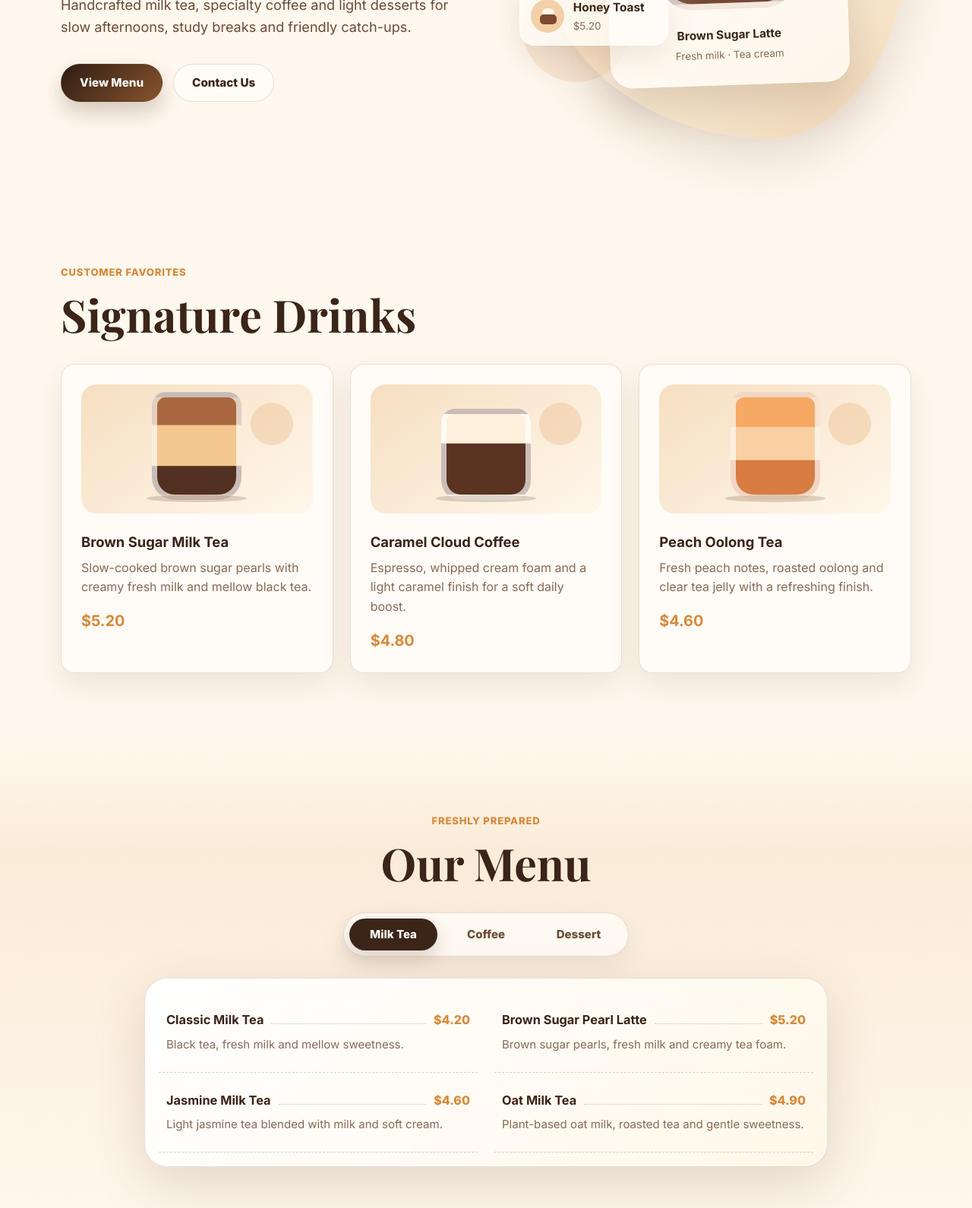
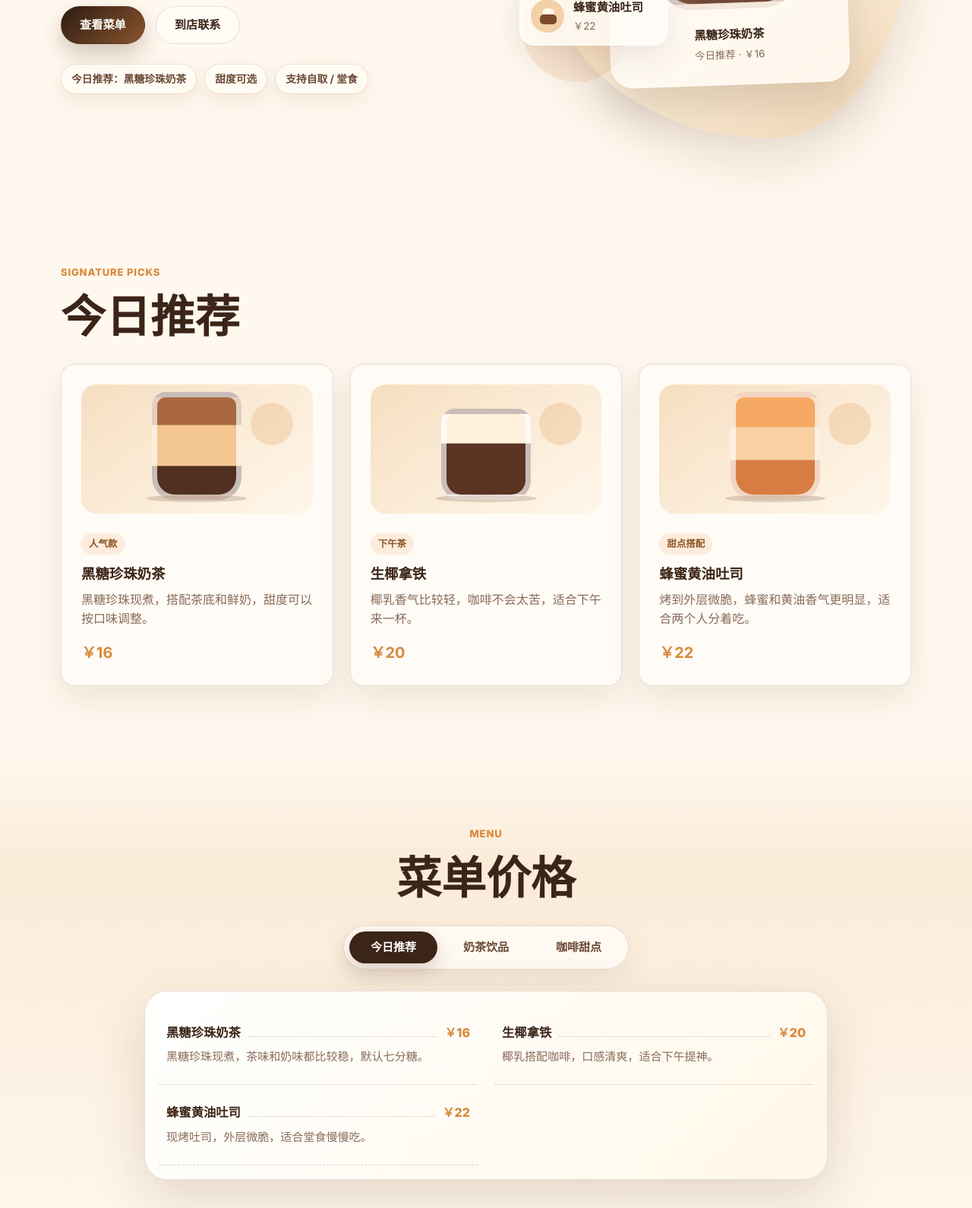
Before and after one commit to aeguelao-cloud/milk-tea-menu-demo, a plain HTML site: page index.html in a window 1280 px wide. Shown: the part 462-2052 px from the top of the page at 76% size. Drawn offline with nearby package versions, Linux system fonts and the light colour scheme.

Commit message:
Localize cafe demo for Chinese milk tea shop

```diff
--- a/index.html
+++ b/index.html
@@ -1,35 +1,35 @@
 <!DOCTYPE html>
-<html lang="en">
+<html lang="zh-CN">
 <head>
   <meta charset="UTF-8">
   <meta name="viewport" content="width=device-width, initial-scale=1.0">
-  <meta name="description" content="Mellow Tea is a warm modern menu website demo for milk tea, coffee, dessert and small cafe businesses.">
-  <title>Mellow Tea | Milk Tea & Coffee Menu Demo</title>
+  <meta name="description" content="小鹿奶茶 Mellow Tea 是一个适合中国本地奶茶店、咖啡店和甜品小店展示的菜单网站 Demo。">
+  <title>小鹿奶茶 Mellow Tea | 奶茶店菜单网站 Demo</title>
   <link rel="preconnect" href="https://fonts.googleapis.com">
   <link rel="preconnect" href="https://fonts.gstatic.com" crossorigin>
-  <link href="https://fonts.googleapis.com/css2?family=Inter:wght@400;500;600;700;800&family=Playfair+Display:wght@600;700&display=swap" rel="stylesheet">
+  <link href="https://fonts.googleapis.com/css2?family=Inter:wght@400;500;600;700;800&family=Noto+Sans+SC:wght@400;500;700;800&family=Playfair+Display:wght@600;700&display=swap" rel="stylesheet">
   <link rel="stylesheet" href="style.css">
 </head>
 <body>
   <header class="site-header" id="top">
-    <nav class="navbar" aria-label="Main navigation">
-      <a class="brand" href="#home" aria-label="Mellow Tea home">
-        <span class="brand-mark">MT</span>
-        <span class="brand-text">Mellow Tea</span>
+    <nav class="navbar" aria-label="主导航">
+      <a class="brand" href="#home" aria-label="小鹿奶茶首页">
+        <span class="brand-mark">鹿</span>
+        <span class="brand-text">小鹿奶茶 Mellow Tea</span>
       </a>
 
-      <button class="nav-toggle" type="button" aria-label="Open navigation menu" aria-controls="nav-menu" aria-expanded="false">
+      <button class="nav-toggle" type="button" aria-label="打开导航菜单" aria-controls="nav-menu" aria-expanded="false">
         <span></span>
         <span></span>
         <span></span>
       </button>
 
       <ul class="nav-menu" id="nav-menu">
-        <li><a href="#home">Home</a></li>
-        <li><a href="#signature">Signature</a></li>
-        <li><a href="#menu">Menu</a></li>
-        <li><a href="#about">About</a></li>
-        <li><a href="#contact">Contact</a></li>
+        <li><a href="#home">首页</a></li>
+        <li><a href="#signature">今日推荐</a></li>
+        <li><a href="#menu">菜单价格</a></li>
+        <li><a href="#about">关于小店</a></li>
+        <li><a href="#contact">到店联系</a></li>
       </ul>
     </nav>
   </header>
@@ -38,15 +38,20 @@
     <!-- Hero: first impression and main calls to action. -->
     <section class="hero section-shell" id="home">
       <div class="hero-content">
-        <h1>Fresh Tea, Warm Moments</h1>
-        <p class="hero-subtitle">Handcrafted milk tea, specialty coffee and light desserts for slow afternoons, study breaks and friendly catch-ups.</p>
+        <h1>一杯奶茶，坐一会儿。</h1>
+        <p class="hero-subtitle">小鹿奶茶 Mellow Tea 是街角的一家小店，做手作奶茶、现萃咖啡和几款简单甜点。下课、下班、等朋友，都可以来坐坐。</p>
         <div class="hero-actions">
-          <a class="btn btn-primary" href="#menu">View Menu</a>
-          <a class="btn btn-secondary" href="#contact">Contact Us</a>
+          <a class="btn btn-primary" href="#menu">查看菜单</a>
+          <a class="btn btn-secondary" href="#contact">到店联系</a>
+        </div>
+        <div class="service-pills" aria-label="门店服务信息">
+          <span>今日推荐：黑糖珍珠奶茶</span>
+          <span>甜度可选</span>
+          <span>支持自取 / 堂食</span>
         </div>
       </div>
 
-      <div class="hero-visual" aria-label="Featured milk tea and coffee illustration">
+      <div class="hero-visual" aria-label="小鹿奶茶招牌饮品插画">
         <div class="drink-card drink-card-main">
           <div class="drink-topper"></div>
           <div class="cup">
@@ -57,22 +62,22 @@
             <span class="bubble bubble-three"></span>
           </div>
           <div class="cup-label">
-            <strong>Brown Sugar Latte</strong>
-            <span>Fresh milk &middot; Tea cream</span>
+            <strong>黑糖珍珠奶茶</strong>
+            <span>今日推荐 &middot; ￥16</span>
           </div>
         </div>
         <div class="mini-product mini-product-one">
           <span class="mini-icon coffee-icon"></span>
           <div>
-            <strong>Velvet Coffee</strong>
-            <span>$4.80</span>
+            <strong>生椰拿铁</strong>
+            <span>￥20</span>
           </div>
         </div>
         <div class="mini-product mini-product-two">
           <span class="mini-icon dessert-icon"></span>
           <div>
-            <strong>Honey Toast</strong>
-            <span>$5.20</span>
+            <strong>蜂蜜黄油吐司</strong>
+            <span>￥22</span>
           </div>
         </div>
       </div>
@@ -81,8 +86,8 @@
     <!-- Signature cards: replace these three products for each client. -->
     <section class="signature section-shell" id="signature">
       <div class="section-heading">
-        <p class="section-note">Customer favorites</p>
-        <h2>Signature Drinks</h2>
+        <p class="section-note">Signature Picks</p>
+        <h2>今日推荐</h2>
       </div>
 
       <div class="product-grid">
@@ -90,27 +95,30 @@
           <div class="product-art milk-tea-art">
             <span></span>
           </div>
-          <h3>Brown Sugar Milk Tea</h3>
-          <p>Slow-cooked brown sugar pearls with creamy fresh milk and mellow black tea.</p>
-          <strong class="price">$5.20</strong>
+          <span class="product-tag">人气款</span>
+          <h3>黑糖珍珠奶茶</h3>
+          <p>黑糖珍珠现煮，搭配茶底和鲜奶，甜度可以按口味调整。</p>
+          <strong class="price">￥16</strong>
         </article>
 
         <article class="product-card">
           <div class="product-art coffee-art">
             <span></span>
           </div>
-          <h3>Caramel Cloud Coffee</h3>
-          <p>Espresso, whipped cream foam and a light caramel finish for a soft daily boost.</p>
-          <strong class="price">$4.80</strong>
+          <span class="product-tag">下午茶</span>
+          <h3>生椰拿铁</h3>
+          <p>椰乳香气比较轻，咖啡不会太苦，适合下午来一杯。</p>
+          <strong class="price">￥20</strong>
         </article>
 
         <article class="product-card">
           <div class="product-art fruit-art">
             <span></span>
           </div>
-          <h3>Peach Oolong Tea</h3>
-          <p>Fresh peach notes, roasted oolong and clear tea jelly with a refreshing finish.</p>
-          <strong class="price">$4.60</strong>
+          <span class="product-tag">甜点搭配</span>
+          <h3>蜂蜜黄油吐司</h3>
+          <p>烤到外层微脆，蜂蜜和黄油香气更明显，适合两个人分着吃。</p>
+          <strong class="price">￥22</strong>
         </article>
       </div>
     </section>
@@ -118,14 +126,14 @@
     <!-- Menu tabs are rendered from script.js so prices stay easy to edit. -->
     <section class="menu-section section-shell" id="menu">
       <div class="section-heading section-heading-centered">
-        <p class="section-note">Freshly prepared</p>
-        <h2>Our Menu</h2>
+        <p class="section-note">Menu</p>
+        <h2>菜单价格</h2>
       </div>
 
-      <div class="menu-tabs" role="tablist" aria-label="Menu categories">
-        <button class="tab-btn is-active" type="button" role="tab" aria-selected="true" data-category="milk-tea">Milk Tea</button>
-        <button class="tab-btn" type="button" role="tab" aria-selected="false" data-category="coffee">Coffee</button>
-        <button class="tab-btn" type="button" role="tab" aria-selected="false" data-category="dessert">Dessert</button>
+      <div class="menu-tabs" role="tablist" aria-label="菜单分类">
+        <button class="tab-btn is-active" type="button" role="tab" aria-selected="true" data-category="recommend">今日推荐</button>
+        <button class="tab-btn" type="button" role="tab" aria-selected="false" data-category="milk-tea">奶茶饮品</button>
+        <button class="tab-btn" type="button" role="tab" aria-selected="false" data-category="coffee-dessert">咖啡甜点</button>
       </div>
 
       <div class="menu-board" aria-live="polite">
@@ -150,27 +158,27 @@
       </div>
 
       <div class="about-content">
-        <p class="section-note">About Mellow Tea</p>
-        <h2>A cozy stop for handmade drinks and easy conversations.</h2>
-        <p>Mellow Tea is designed for guests who want a warm place to pause. Every cup is made with fresh ingredients, balanced sweetness and a calm cafe rhythm.</p>
+        <p class="section-note">About 小鹿奶茶</p>
+        <h2>街角小店，不赶时间。</h2>
+        <p>这是一家开在社区旁边的奶茶小店，座位不多，但光线舒服。我们主要做常见但认真一点的饮品，茶底当天煮，珍珠分时段补，口味尽量稳定。</p>
         <ul class="feature-list">
-          <li>Handcrafted drinks prepared after order</li>
-          <li>Fresh tea, roasted coffee and seasonal toppings</li>
-          <li>Comfortable space for friends, study breaks and short meetings</li>
+          <li>现点现做，甜度和冰量都可以说</li>
+          <li>茶底、珍珠、奶盖按当天售卖量准备</li>
+          <li>支持到店自取，也可以坐下喝一会儿</li>
         </ul>
 
         <div class="stats">
           <div>
             <strong>20+</strong>
-            <span>Drinks</span>
+            <span>款饮品</span>
           </div>
           <div>
             <strong>4.8</strong>
-            <span>Rating</span>
+            <span>顾客评分</span>
           </div>
           <div>
             <strong>1000+</strong>
-            <span>Customers</span>
+            <span>附近回头客</span>
           </div>
         </div>
       </div>
@@ -180,24 +188,24 @@
     <section class="contact section-shell" id="contact">
       <div class="section-heading">
         <p class="section-note">Visit Us</p>
-        <h2>Opening Hours & Location</h2>
+        <h2>营业时间和地址</h2>
       </div>
 
       <div class="contact-grid">
         <article class="info-card">
           <span class="info-icon clock-icon" aria-hidden="true"></span>
-          <h3>Opening Hours</h3>
+          <h3>营业时间</h3>
           <dl class="hours-list">
             <div>
-              <dt>Mon - Fri</dt>
+              <dt>周一至周五</dt>
               <dd>09:00 - 21:30</dd>
             </div>
             <div>
-              <dt>Saturday</dt>
+              <dt>周六</dt>
               <dd>10:00 - 22:00</dd>
             </div>
             <div>
-              <dt>Sunday</dt>
+              <dt>周日</dt>
               <dd>10:00 - 20:30</dd>
             </div>
           </dl>
@@ -205,14 +213,14 @@
 
         <article class="info-card info-card-accent">
           <span class="info-icon pin-icon" aria-hidden="true"></span>
-          <h3>Address & Contact</h3>
-          <p>88 Cream Street, Sunny Plaza, Shanghai</p>
+          <h3>门店地址 / 联系</h3>
+          <p>上海市徐汇区桂林路 88 号阳光里 1F-12</p>
           <ul class="contact-list">
-            <li>Phone: +86 138 0000 8888</li>
-            <li>WeChat: mellowtea_demo</li>
-            <li>Email: hello@mellowtea.demo</li>
+            <li>电话：021-6688 5200</li>
+            <li>微信：xiaolu_milk_tea</li>
+            <li>备注：支持自取，堂食座位有限</li>
           </ul>
-          <a class="btn btn-primary" href="mailto:hello@mellowtea.demo">Book a Table</a>
+          <a class="btn btn-primary" href="tel:+862166885200">电话咨询</a>
         </article>
       </div>
     </section>
@@ -221,33 +229,33 @@
   <footer class="footer">
     <div class="footer-inner">
       <div>
-        <a class="brand footer-brand" href="#home" aria-label="Mellow Tea home">
-          <span class="brand-mark">MT</span>
-          <span class="brand-text">Mellow Tea</span>
+        <a class="brand footer-brand" href="#home" aria-label="小鹿奶茶首页">
+          <span class="brand-mark">鹿</span>
+          <span class="brand-text">小鹿奶茶 Mellow Tea</span>
         </a>
-        <p>Handmade tea, gentle coffee and warmer everyday moments.</p>
+        <p>手作奶茶、现萃咖啡和简单甜点。路过的时候，欢迎进来坐坐。</p>
       </div>
 
       <div>
-        <h3>Quick Links</h3>
+        <h3>快速查看</h3>
         <ul>
-          <li><a href="#home">Home</a></li>
-          <li><a href="#signature">Signature</a></li>
-          <li><a href="#menu">Menu</a></li>
-          <li><a href="#about">About</a></li>
+          <li><a href="#home">首页</a></li>
+          <li><a href="#signature">今日推荐</a></li>
+          <li><a href="#menu">菜单价格</a></li>
+          <li><a href="#about">关于小店</a></li>
         </ul>
       </div>
 
       <div>
-        <h3>Contact</h3>
+        <h3>联系门店</h3>
         <ul>
-          <li>+86 138 0000 8888</li>
-          <li>hello@mellowtea.demo</li>
-          <li>88 Cream Street, Shanghai</li>
+          <li>021-6688 5200</li>
+          <li>微信：xiaolu_milk_tea</li>
+          <li>上海市徐汇区桂林路 88 号</li>
         </ul>
       </div>
     </div>
-    <p class="copyright">&copy; 2026 Mellow Tea. Demo website template for cafe and drink shops.</p>
+    <p class="copyright">&copy; 2026 小鹿奶茶 Mellow Tea. Student front-end demo for local shop websites.</p>
   </footer>
 
   <script src="script.js"></script>
--- a/script.js
+++ b/script.js
@@ -1,69 +1,59 @@
-// Menu content is centralized here so future client menu updates are simple.
+// 菜单内容集中放在这里，后续给客户改产品和价格会比较方便。
 const menuData = {
+  recommend: [
+    {
+      name: "黑糖珍珠奶茶",
+      description: "黑糖珍珠现煮，茶味和奶味都比较稳，默认七分糖。",
+      price: "￥16"
+    },
+    {
+      name: "生椰拿铁",
+      description: "椰乳搭配咖啡，口感清爽，适合下午提神。",
+      price: "￥20"
+    },
+    {
+      name: "蜂蜜黄油吐司",
+      description: "现烤吐司，外层微脆，适合堂食慢慢吃。",
+      price: "￥22"
+    }
+  ],
   "milk-tea": [
     {
-      name: "Classic Milk Tea",
-      description: "Black tea, fresh milk and mellow sweetness.",
-      price: "$4.20"
+      name: "黑糖珍珠奶茶",
+      description: "黑糖珍珠、鲜奶和红茶底，甜度可选。",
+      price: "￥16"
     },
     {
-      name: "Brown Sugar Pearl Latte",
-      description: "Brown sugar pearls, fresh milk and creamy tea foam.",
-      price: "$5.20"
+      name: "芋泥波波奶茶",
+      description: "芋泥口感绵密，搭配小波波，喝起来更有饱腹感。",
+      price: "￥18"
     },
     {
-      name: "Jasmine Milk Tea",
-      description: "Light jasmine tea blended with milk and soft cream.",
-      price: "$4.60"
+      name: "茉莉奶绿",
+      description: "茉莉绿茶香气清爽，适合少糖或三分糖。",
+      price: "￥15"
     },
     {
-      name: "Oat Milk Tea",
-      description: "Plant-based oat milk, roasted tea and gentle sweetness.",
-      price: "$4.90"
+      name: "抹茶红豆奶盖",
+      description: "抹茶、红豆和轻奶盖组合，甜度建议五分糖。",
+      price: "￥19"
     }
   ],
-  coffee: [
+  "coffee-dessert": [
     {
-      name: "Americano",
-      description: "Clean espresso with hot water, simple and balanced.",
-      price: "$3.60"
+      name: "生椰拿铁",
+      description: "咖啡香和椰乳香都不会太重，冰饮更清爽。",
+      price: "￥20"
     },
     {
-      name: "Caramel Cloud Coffee",
-      description: "Espresso, milk foam and a light caramel drizzle.",
-      price: "$4.80"
+      name: "抹茶红豆奶盖",
+      description: "抹茶底带一点回甘，红豆和奶盖更适合堂食。",
+      price: "￥19"
     },
     {
-      name: "Vanilla Latte",
-      description: "Smooth espresso with steamed milk and vanilla notes.",
-      price: "$4.50"
-    },
-    {
-      name: "Cold Brew Cream",
-      description: "Slow-steeped coffee with sweet cream and ice.",
-      price: "$4.90"
-    }
-  ],
-  dessert: [
-    {
-      name: "Honey Butter Toast",
-      description: "Crispy toast, honey butter and soft cream topping.",
-      price: "$5.20"
-    },
-    {
-      name: "Matcha Tiramisu",
-      description: "Creamy mascarpone, matcha powder and cake layers.",
-      price: "$5.60"
-    },
-    {
-      name: "Cream Cheese Cake",
-      description: "Light cheesecake slice with a mellow milk finish.",
-      price: "$4.80"
-    },
-    {
-      name: "Mango Pudding",
-      description: "Fresh mango flavor with silky pudding texture.",
-      price: "$3.90"
+      name: "蜂蜜黄油吐司",
+      description: "现烤约 6 分钟，适合搭配热饮或两个人分着吃。",
+      price: "￥22"
     }
   ]
 };
@@ -132,4 +122,4 @@ tabButtons.forEach((button) => {
   });
 });
 
-renderMenu("milk-tea");
+renderMenu("recommend");
--- a/style.css
+++ b/style.css
@@ -32,7 +32,7 @@ html {
 
 body {
   margin: 0;
-  font-family: "Inter", Arial, sans-serif;
+  font-family: "Inter", "Noto Sans SC", "Microsoft YaHei", "PingFang SC", Arial, sans-serif;
   color: var(--coffee);
   background: var(--cream);
   line-height: 1.6;
@@ -205,7 +205,7 @@ p {
 
 h1,
 h2 {
-  font-family: "Playfair Display", Georgia, serif;
+  font-family: "Playfair Display", "Noto Sans SC", "Microsoft YaHei", Georgia, serif;
   letter-spacing: 0;
 }
 
@@ -239,6 +239,25 @@ h3 {
   display: flex;
   flex-wrap: wrap;
   gap: 14px;
+}
+
+.service-pills {
+  max-width: 560px;
+  margin-top: 26px;
+  display: flex;
+  flex-wrap: wrap;
+  gap: 10px;
+}
+
+.service-pills span {
+  padding: 8px 13px;
+  border: 1px solid rgba(216, 137, 58, 0.26);
+  border-radius: 999px;
+  color: var(--coffee-soft);
+  background: rgba(255, 253, 248, 0.66);
+  box-shadow: 0 10px 26px rgba(84, 50, 27, 0.08);
+  font-size: 0.86rem;
+  font-weight: 700;
 }
 
 .btn {
@@ -601,6 +620,19 @@ h3 {
 
 .product-card p {
   color: var(--muted);
+}
+
+.product-tag {
+  display: inline-flex;
+  align-items: center;
+  min-height: 28px;
+  margin-bottom: 14px;
+  padding: 0 10px;
+  border-radius: 999px;
+  color: #8b5527;
+  background: rgba(238, 154, 77, 0.16);
+  font-size: 0.78rem;
+  font-weight: 800;
 }
 
 .price {
@@ -1110,6 +1142,15 @@ h3 {
     width: 100%;
   }
 
+  .service-pills {
+    margin-top: 20px;
+  }
+
+  .service-pills span {
+    width: 100%;
+    text-align: center;
+  }
+
   .hero-visual {
     min-height: 420px;
     border-radius: 34px;
```
Also changed, not shown: 1 other file.
